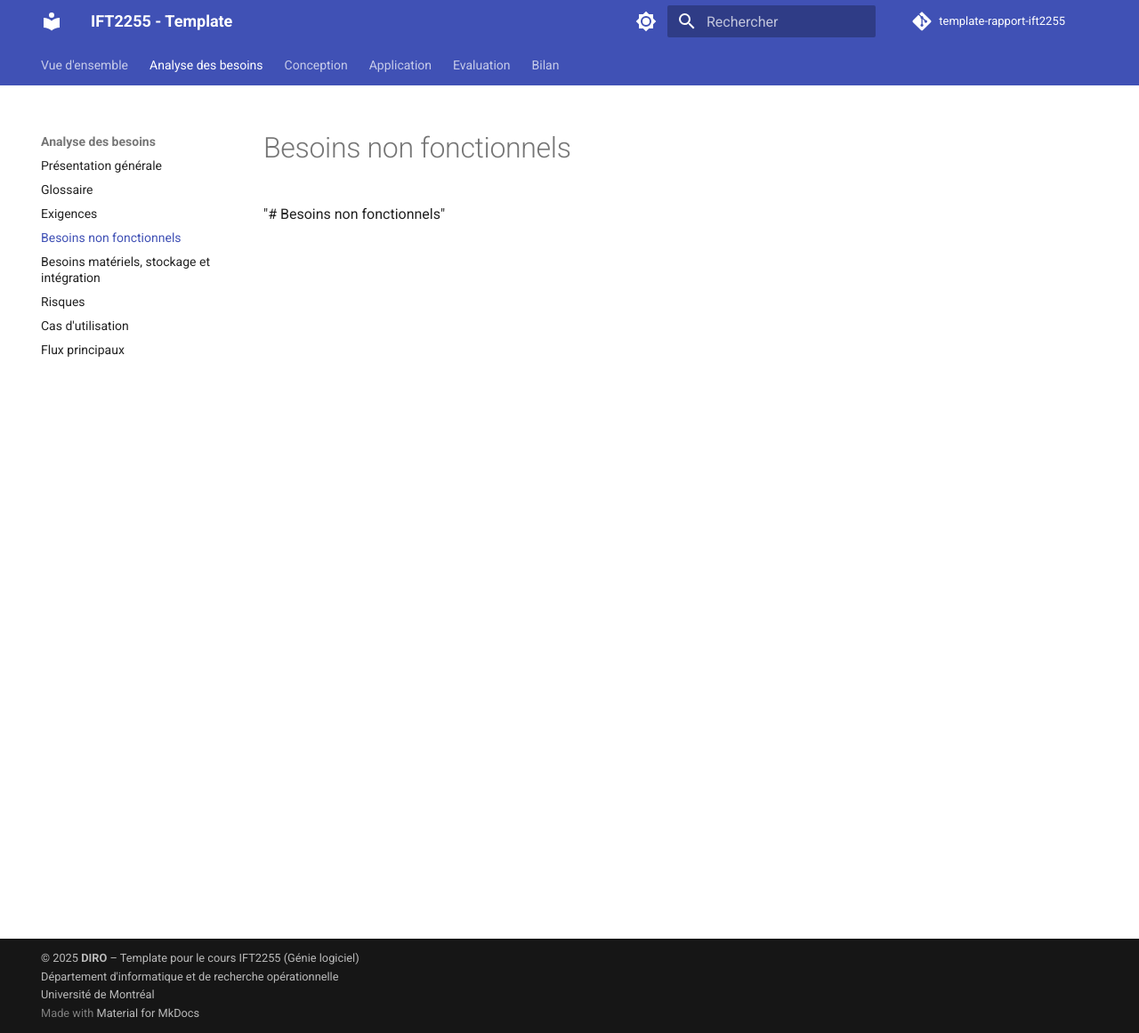
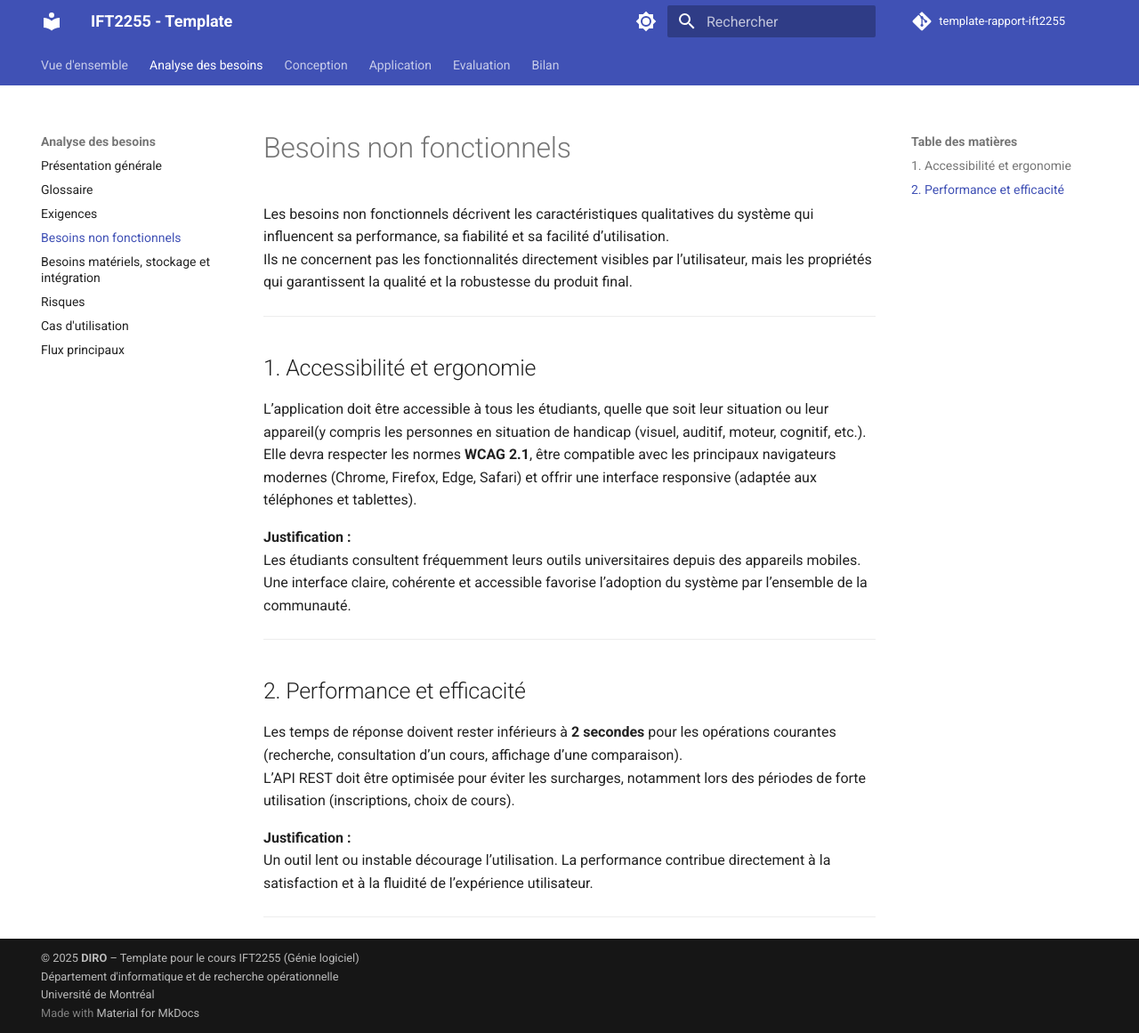
Before and after one commit to abdel2154/IFT2255, an MkDocs documentation site: the page built from docs/besoins/besoins-non-fonctionnels.md, in a window 1280 px wide and 1161 px high. Shown: the whole window at 89% size. Built offline with MkDocs 1.6.1 and Material for MkDocs 9.7.7, drawn with Linux system fonts in a browser that asks for light colours; comment, search, counter and statistics services are not loaded.

Commit message:
Update besoins-non-fonctionnels.md
Ajout de 2 besoins

```diff
--- a/docs/besoins/besoins-non-fonctionnels.md
+++ b/docs/besoins/besoins-non-fonctionnels.md
@@ -1 +1,26 @@
-"# Besoins non fonctionnels"
+# Besoins non fonctionnels
+
+Les besoins non fonctionnels décrivent les caractéristiques qualitatives du système qui influencent sa performance, sa fiabilité et sa facilité d’utilisation.
+Ils ne concernent pas les fonctionnalités directement visibles par l’utilisateur, mais les propriétés qui garantissent la qualité et la robustesse du produit final.
+
+---
+
+## 1. Accessibilité et ergonomie
+
+L’application doit être accessible à tous les étudiants, quelle que soit leur situation ou leur appareil(y compris les personnes en situation de handicap (visuel, auditif, moteur, cognitif, etc.).
+Elle devra respecter les normes **WCAG 2.1**, être compatible avec les principaux navigateurs modernes (Chrome, Firefox, Edge, Safari) et offrir une interface responsive (adaptée aux téléphones et tablettes).
+
+**Justification :**
+Les étudiants consultent fréquemment leurs outils universitaires depuis des appareils mobiles. Une interface claire, cohérente et accessible favorise l’adoption du système par l’ensemble de la communauté.
+
+---
+
+## 2. Performance et efficacité
+
+Les temps de réponse doivent rester inférieurs à **2 secondes** pour les opérations courantes (recherche, consultation d’un cours, affichage d’une comparaison).
+L’API REST doit être optimisée pour éviter les surcharges, notamment lors des périodes de forte utilisation (inscriptions, choix de cours).
+
+**Justification :**
+Un outil lent ou instable décourage l’utilisation. La performance contribue directement à la satisfaction et à la fluidité de l’expérience utilisateur.
+
+---
```
